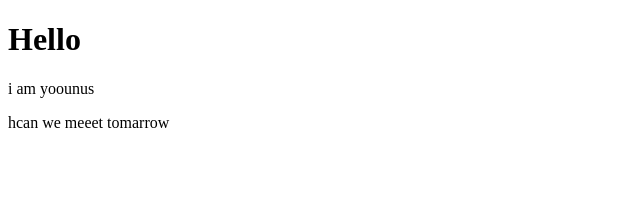
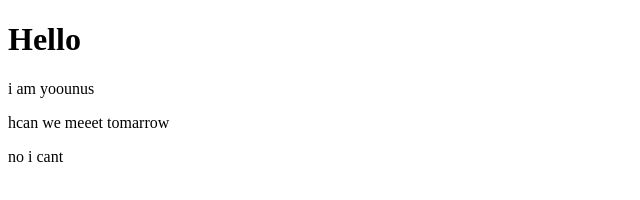
Before and after one commit to solitude545/datewithsample, a plain HTML site: page index.html in a window 1280 px wide. Shown: the full height of the page, 0-640 px from the left. Drawn offline with Linux system fonts and the light colour scheme.

Commit message:
negative answer

```diff
--- a/index.html
+++ b/index.html
@@ -9,5 +9,6 @@
     <h1>Hello </h1>
     <p>i am yoounus </p>
     </P>hcan we meeet tomarrow </P>
+    <P>no i cant</P>
 </body>
 </html>
```
